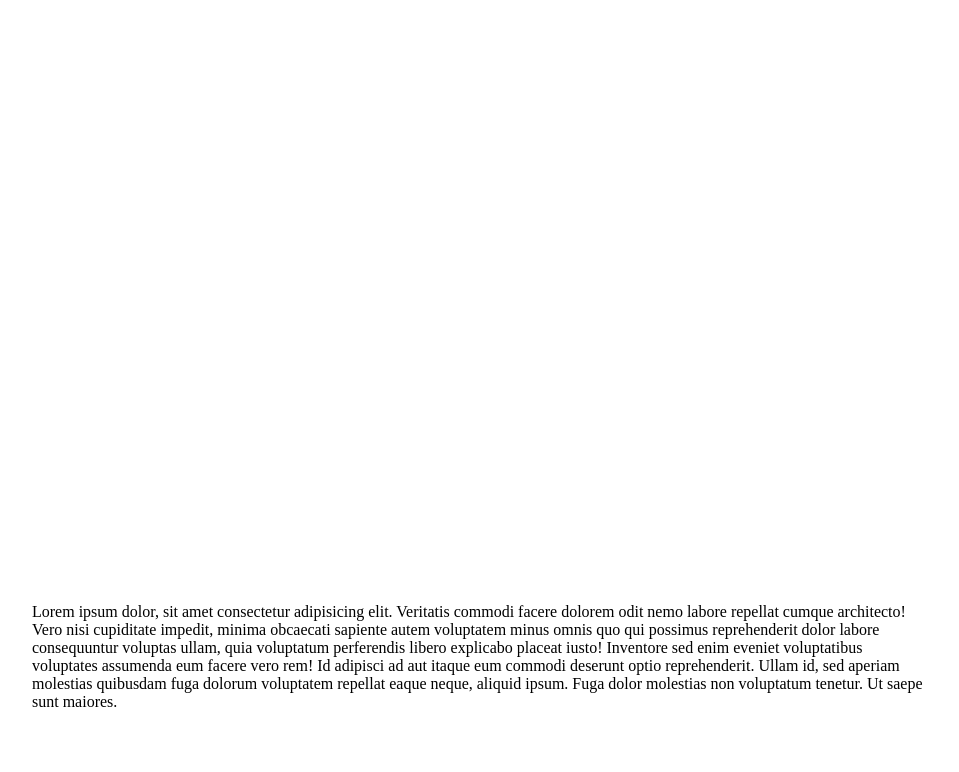
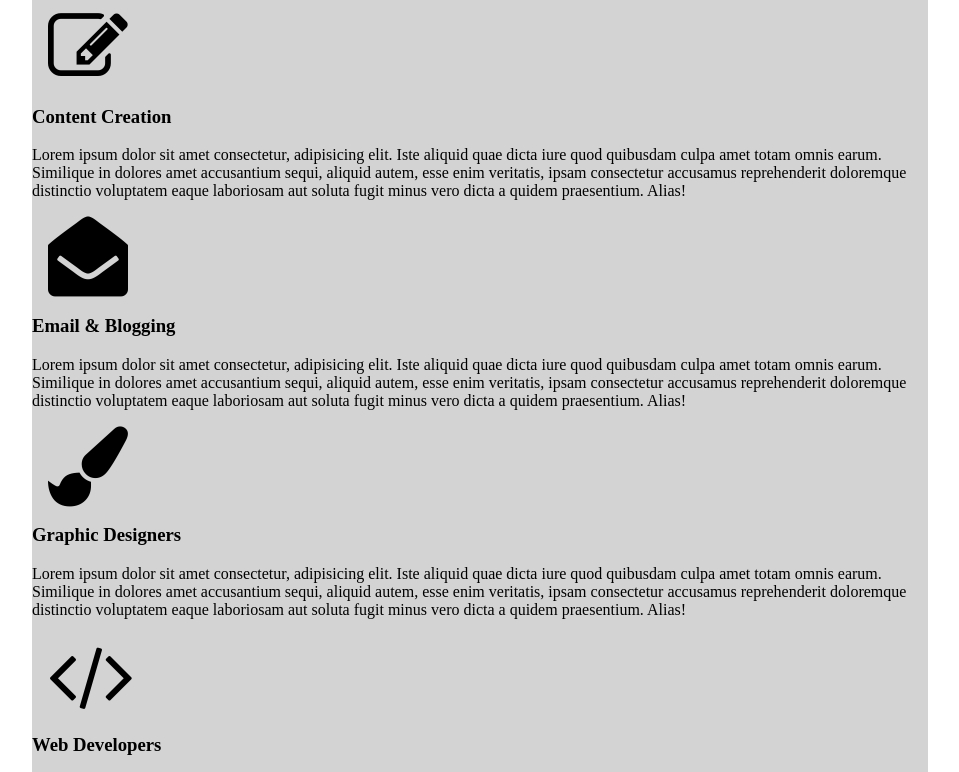
Before and after one commit to khemsoth/MorningCoffeeMarketing, a website: page index.html in a window 1280 px wide. Shown: the part 333-1105 px from the top of the page, without its empty margins (160-1119 px from the left). Drawn offline with Linux system fonts and the light colour scheme; files that its build step writes are made by us from their sources.

Commit message:
added solutions images and styling

```diff
--- a/assets/css/style.css
+++ b/assets/css/style.css
@@ -66,6 +66,7 @@ body {
 }
 
 .middle {
+  background-color: #d3d3d3;
   grid-area: content;
   display: grid;
   grid-template-rows: auto;
@@ -79,21 +80,32 @@ body {
 }
 
 .home {
-  height: 100vh;
 }
 
 .solutions {
-  height: 100vh;
+}
 
+.fa-edit {
+  color: #000;
+}
+
+.fa-envelope-open {
+  color: #000;
+}
+
+.fa-paint-brush {
+  color: #000;
+}
+
+.fa-code {
+  color: #000;
 }
 
 .reviews {
-  height: 100vh;
 
 }
 
 .blog {
-  height: 100vh;
 
 }
 
--- a/index.html
+++ b/index.html
@@ -30,8 +30,30 @@
         <p>Lorem ipsum dolor, sit amet consectetur adipisicing elit. Veritatis commodi facere dolorem odit nemo labore repellat cumque architecto! Vero nisi cupiditate impedit, minima obcaecati sapiente autem voluptatem minus omnis quo qui possimus reprehenderit dolor labore consequuntur voluptas ullam, quia voluptatum perferendis libero explicabo placeat iusto! Inventore sed enim eveniet voluptatibus voluptates assumenda eum facere vero rem! Id adipisci ad aut itaque eum commodi deserunt optio reprehenderit. Ullam id, sed aperiam molestias quibusdam fuga dolorum voluptatem repellat eaque neque, aliquid ipsum. Fuga dolor molestias non voluptatum tenetur. Ut saepe sunt maiores.</p>
       </div>
       <div class="solutions" id="solutions">
-        <p>Lorem ipsum dolor, sit amet consectetur adipisicing elit. Veritatis commodi facere dolorem odit nemo labore repellat cumque architecto! Vero nisi cupiditate impedit, minima obcaecati sapiente autem voluptatem minus omnis quo qui possimus reprehenderit dolor labore consequuntur voluptas ullam, quia voluptatum perferendis libero explicabo placeat iusto! Inventore sed enim eveniet voluptatibus voluptates assumenda eum facere vero rem! Id adipisci ad aut itaque eum commodi deserunt optio reprehenderit. Ullam id, sed aperiam molestias quibusdam fuga dolorum voluptatem repellat eaque neque, aliquid ipsum. Fuga dolor molestias non voluptatum tenetur. Ut saepe sunt maiores.</p>
-     </div>
+        <h1 class="title">
+          Solutions We Offer
+        </h1>
+        <div class="solution">
+          <i class='fa fa-edit fa-5x'></i>
+          <h3>Content Creation</h3>
+          <p>Lorem ipsum dolor sit amet consectetur, adipisicing elit. Iste aliquid quae dicta iure quod quibusdam culpa amet totam omnis earum. Similique in dolores amet accusantium sequi, aliquid autem, esse enim veritatis, ipsam consectetur accusamus reprehenderit doloremque distinctio voluptatem eaque laboriosam aut soluta fugit minus vero dicta a quidem praesentium. Alias!</p>
+        </div>
+        <div class="solution">
+          <i class='fa fa-envelope-open fa-5x'></i>
+          <h3>Email & Blogging</h3>
+          <p>Lorem ipsum dolor sit amet consectetur, adipisicing elit. Iste aliquid quae dicta iure quod quibusdam culpa amet totam omnis earum. Similique in dolores amet accusantium sequi, aliquid autem, esse enim veritatis, ipsam consectetur accusamus reprehenderit doloremque distinctio voluptatem eaque laboriosam aut soluta fugit minus vero dicta a quidem praesentium. Alias!</p>
+        </div>
+        <div class="solution">
+          <i class='fa fa-paint-brush fa-5x'></i>
+          <h3>Graphic Designers</h3>
+          <p>Lorem ipsum dolor sit amet consectetur, adipisicing elit. Iste aliquid quae dicta iure quod quibusdam culpa amet totam omnis earum. Similique in dolores amet accusantium sequi, aliquid autem, esse enim veritatis, ipsam consectetur accusamus reprehenderit doloremque distinctio voluptatem eaque laboriosam aut soluta fugit minus vero dicta a quidem praesentium. Alias!</p>
+        </div>
+        <div class="solution">
+          <i class='fa fa-code fa-5x'></i>
+          <h3>Web Developers</h3>
+          <p>Lorem ipsum dolor sit amet consectetur, adipisicing elit. Iste aliquid quae dicta iure quod quibusdam culpa amet totam omnis earum. Similique in dolores amet accusantium sequi, aliquid autem, esse enim veritatis, ipsam consectetur accusamus reprehenderit doloremque distinctio voluptatem eaque laboriosam aut soluta fugit minus vero dicta a quidem praesentium. Alias!</p>
+        </div>
+      </div>
       <div class="reviews" id="reviews">
         <p>Lorem ipsum dolor, sit amet consectetur adipisicing elit. Veritatis commodi facere dolorem odit nemo labore repellat cumque architecto! Vero nisi cupiditate impedit, minima obcaecati sapiente autem voluptatem minus omnis quo qui possimus reprehenderit dolor labore consequuntur voluptas ullam, quia voluptatum perferendis libero explicabo placeat iusto! Inventore sed enim eveniet voluptatibus voluptates assumenda eum facere vero rem! Id adipisci ad aut itaque eum commodi deserunt optio reprehenderit. Ullam id, sed aperiam molestias quibusdam fuga dolorum voluptatem repellat eaque neque, aliquid ipsum. Fuga dolor molestias non voluptatum tenetur. Ut saepe sunt maiores.</p>
       </div>
```
